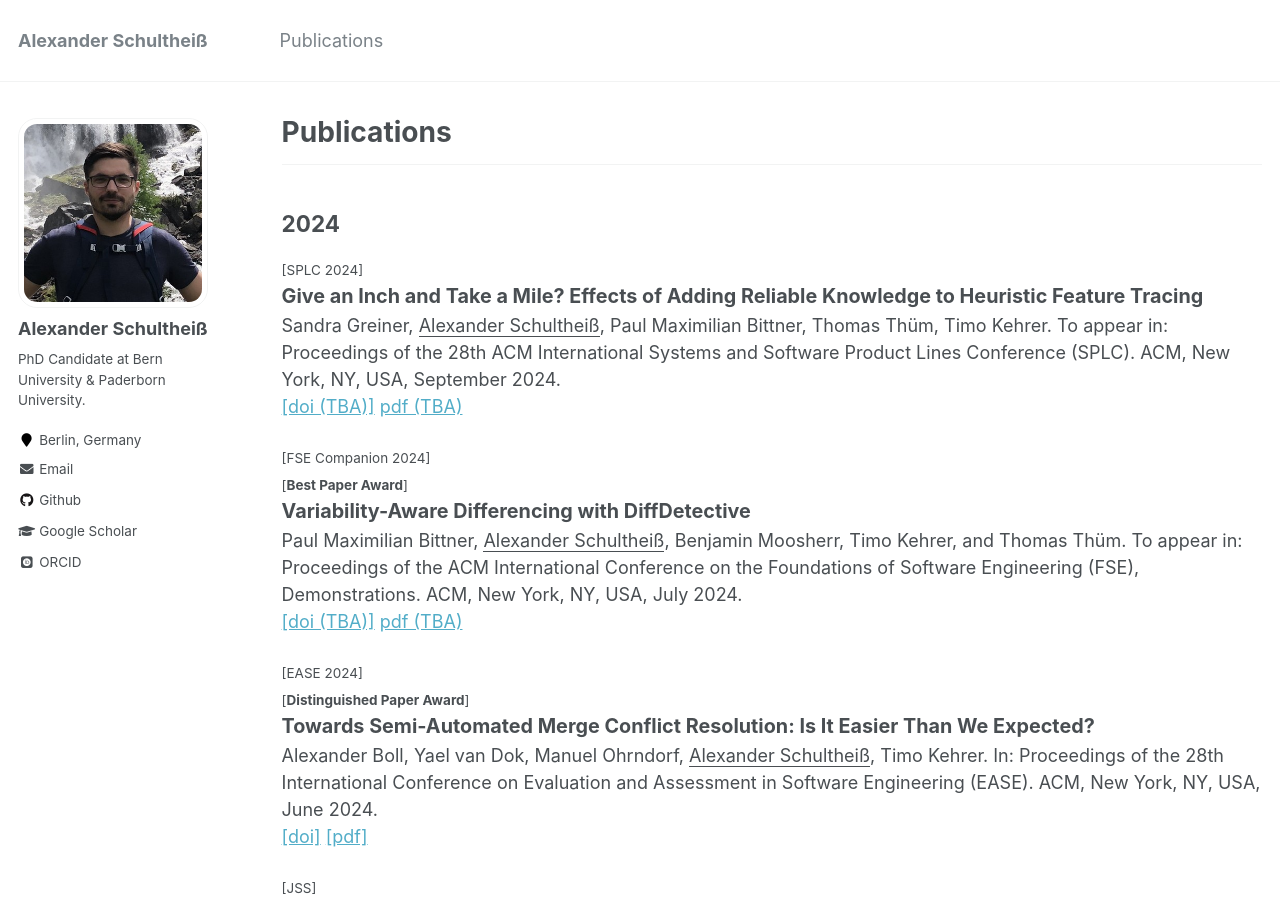
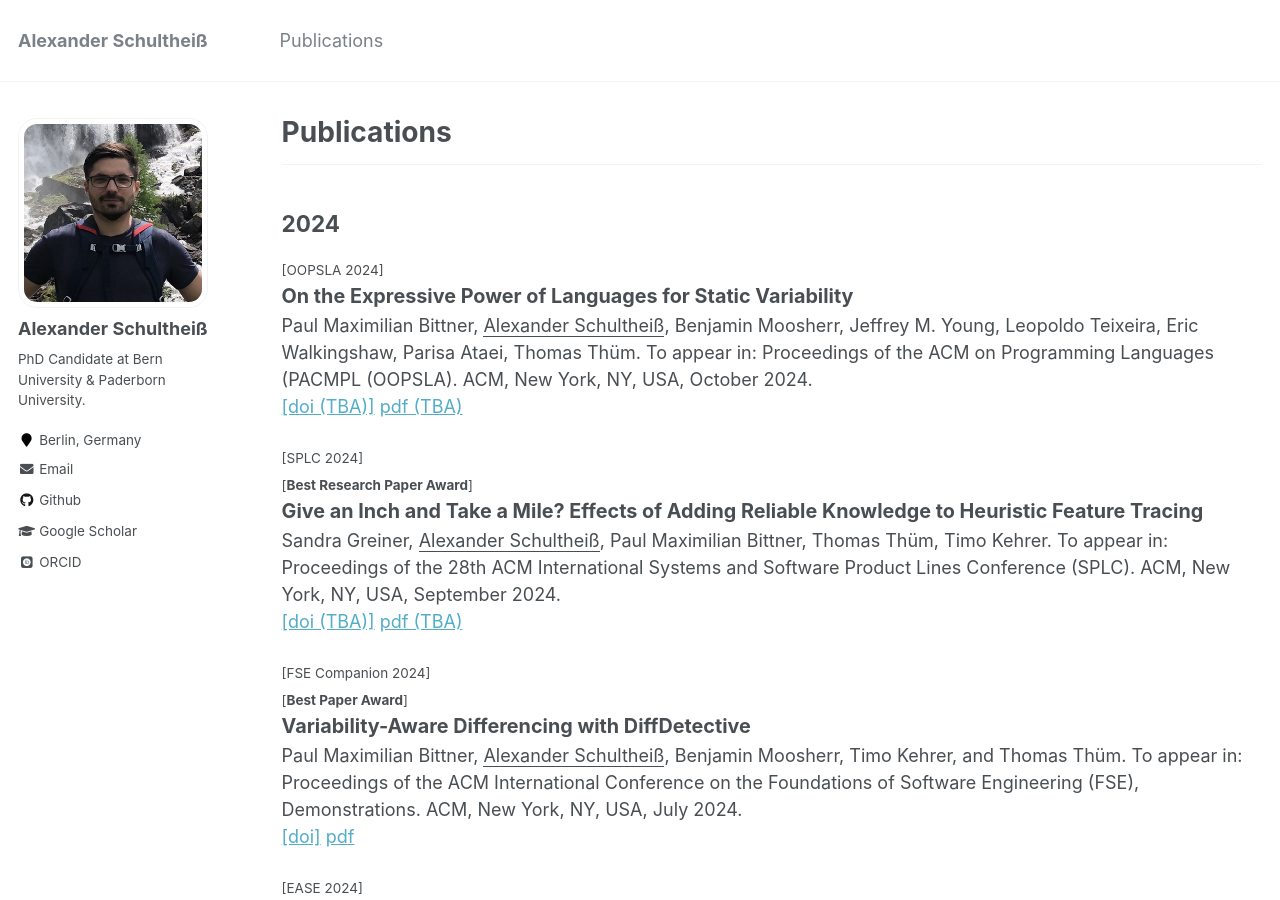
Before and after one commit to AlexanderSchultheiss/AlexanderSchultheiss.github.io, a Jekyll site: the page built from _pages/publications.md, in a window 1280 px wide and 900 px high. Built offline with Jekyll 4.4.1, drawn with Linux system fonts in a browser that asks for light colours; some web fonts are replaced.

Commit message:
update publications

```diff
--- a/_pages/publications.md
+++ b/_pages/publications.md
@@ -7,7 +7,17 @@ author_profile: true
 
 ---
 ## 2024
+
+
+<span style="font-size:0.75em;">[OOPSLA 2024]</span><br>
+<span style="font-size:1.1em;">__On the Expressive Power of Languages for Static Variability__</span><br>
+Paul Maximilian Bittner, <ins>Alexander Schultheiß</ins>, Benjamin Moosherr, Jeffrey M. Young, Leopoldo Teixeira, Eric Walkingshaw, Parisa Ataei, Thomas Thüm. To appear in: Proceedings of the ACM on Programming Languages (PACMPL (OOPSLA). ACM, New York, NY, USA, October 2024.
+<br>
+[[doi (TBA)]]()
+[pdf (TBA)]()
+
 <span style="font-size:0.75em;">[SPLC 2024]</span><br>
+<span style="font-size:0.75em;">[__Best Research Paper Award__]</span><br>
 <span style="font-size:1.1em;">__Give an Inch and Take a Mile? Effects of Adding Reliable Knowledge to Heuristic Feature Tracing__</span><br>
 Sandra Greiner, <ins>Alexander Schultheiß</ins>, Paul Maximilian Bittner, Thomas Thüm, Timo Kehrer. To appear in: Proceedings of the 28th ACM International Systems and Software Product Lines Conference (SPLC). ACM, New York, NY, USA, September 2024.
 <br>
```
Also changed, not shown: other parts of _pages/publications.md (+2 -2 lines).
